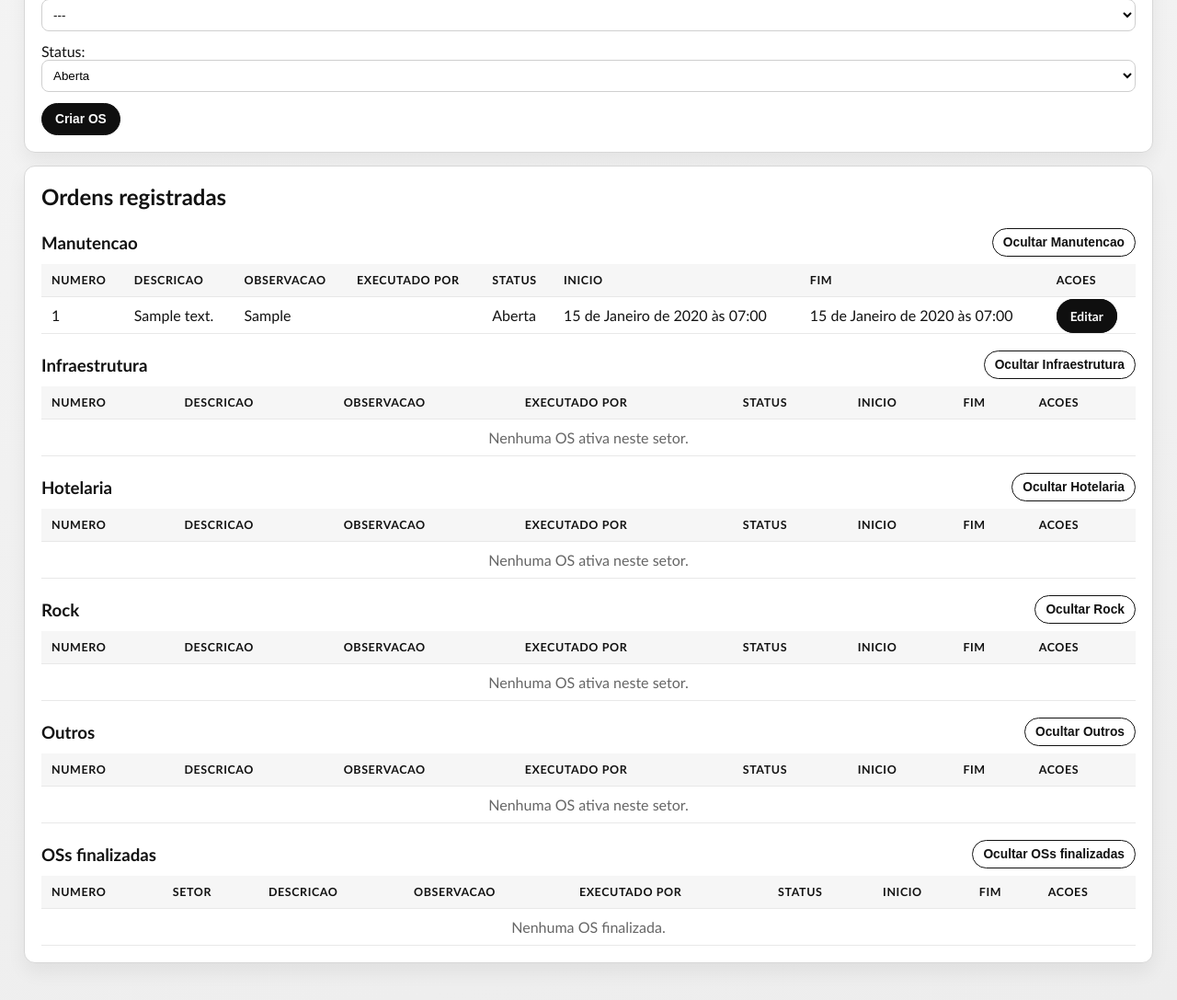
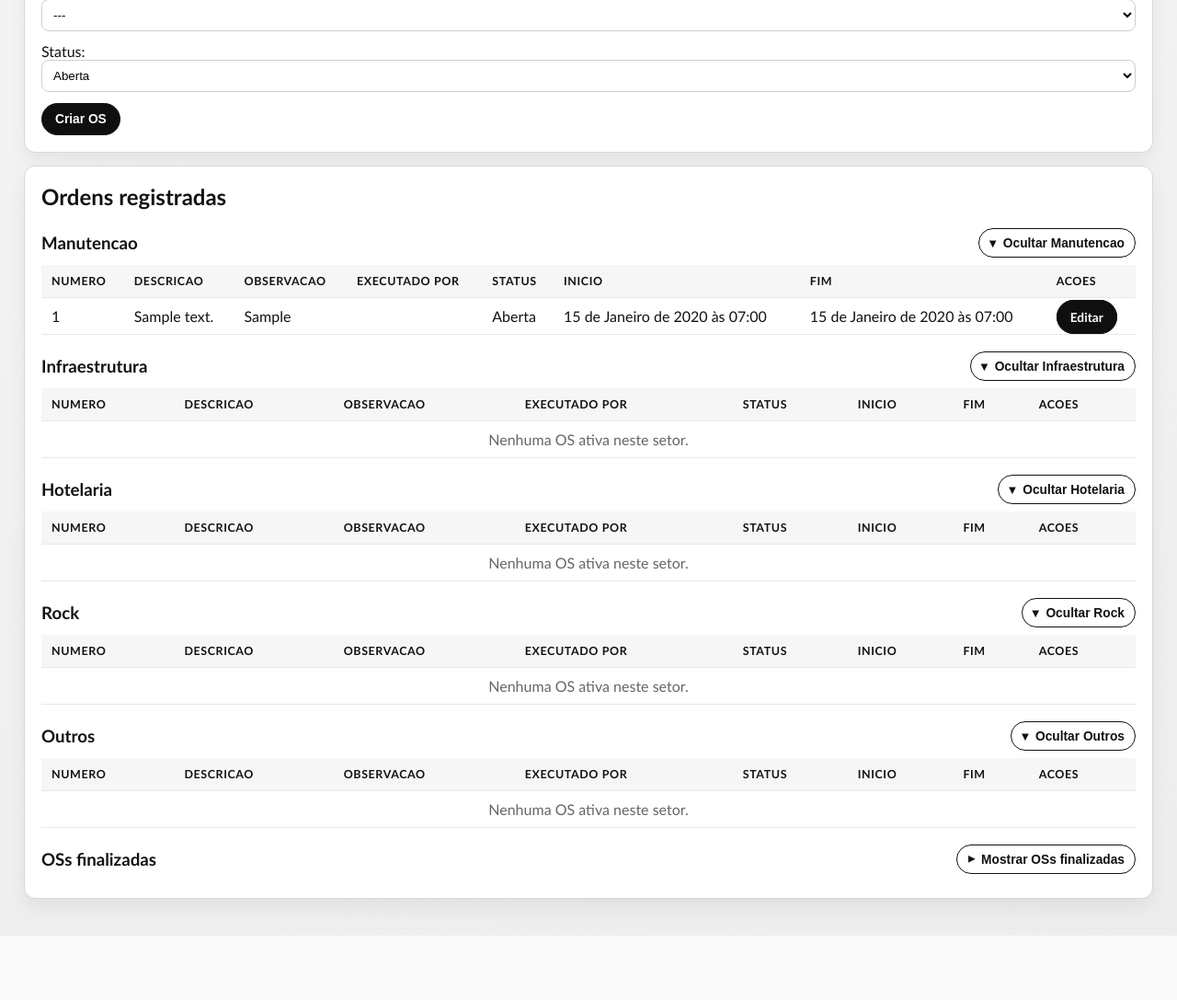
Before and after one commit to flavioeduardo670/rpf, a Django app: page /os/ in a window 1280 px wide. Shown: the part 810-1897 px from the top of the page at 92% size. After the commit the page ends 1827 px from the top, so only its background shows below. Run offline with Django 5.2, Linux system fonts and the light colour scheme; a user stored in the database is signed in; data comes from the database, SQL or seed files in the repository; tables that the repository leaves empty hold one stand-in row (values such as "Sample post"); parts of the project's set-up code (start-up, migrations or seed data) failed here and were passed over.

Commit message:
Melhora usabilidade das tabelas de OS por setor

```diff
--- a/core/templates/core/manutencao.html
+++ b/core/templates/core/manutencao.html
@@ -24,7 +24,9 @@
         .actions a { text-decoration:none; }
         .setor-header { display:flex; justify-content:space-between; align-items:center; gap:12px; margin: 18px 0 8px; }
         .setor-header h3 { margin:0; }
-        .toggle-btn { border:1px solid #111; background:#fff; color:#111; padding:7px 11px; border-radius:999px; cursor:pointer; font-weight:700; }
+        .toggle-btn { display:inline-flex; align-items:center; gap:8px; border:1px solid #111; background:#fff; color:#111; padding:7px 11px; border-radius:999px; cursor:pointer; font-weight:700; }
+        .toggle-btn .arrow { font-size:.85rem; transition:transform .2s ease; }
+        .toggle-btn[aria-expanded="false"] .arrow { transform:rotate(-90deg); }
         .is-hidden { display:none; }
         @media (max-width:920px){ body{padding:14px;} .top{flex-direction:column; align-items:flex-start;} .btn, button{width:100%; text-align:center;} }
     </style>
@@ -57,7 +59,7 @@
         {% for secao in secoes_setor %}
         <div class="setor-header">
             <h3>{{ secao.label }}</h3>
-            <button type="button" class="toggle-btn" data-target="setor-{{ secao.setor }}" data-label-show="Mostrar {{ secao.label }}" data-label-hide="Ocultar {{ secao.label }}">Ocultar {{ secao.label }}</button>
+            <button type="button" class="toggle-btn" data-target="setor-{{ secao.setor }}" data-label-show="Mostrar {{ secao.label }}" data-label-hide="Ocultar {{ secao.label }}" aria-expanded="true"><span class="arrow" aria-hidden="true">▾</span><span class="label">Ocultar {{ secao.label }}</span></button>
         </div>
         <div class="table-wrap" id="setor-{{ secao.setor }}">
             <table>
@@ -97,9 +99,9 @@
 
         <div class="setor-header">
             <h3>OSs finalizadas</h3>
-            <button type="button" class="toggle-btn" data-target="setor-finalizadas" data-label-show="Mostrar OSs finalizadas" data-label-hide="Ocultar OSs finalizadas">Ocultar OSs finalizadas</button>
+            <button type="button" class="toggle-btn" data-target="setor-finalizadas" data-label-show="Mostrar OSs finalizadas" data-label-hide="Ocultar OSs finalizadas" aria-expanded="false"><span class="arrow" aria-hidden="true">▾</span><span class="label">Mostrar OSs finalizadas</span></button>
         </div>
-        <div class="table-wrap" id="setor-finalizadas">
+        <div class="table-wrap is-hidden" id="setor-finalizadas">
             <table>
                 <tr>
                     <th>Numero</th>
@@ -144,7 +146,11 @@
             const target = document.getElementById(targetId);
             if (!target) return;
             const oculto = target.classList.toggle('is-hidden');
-            button.textContent = oculto ? button.dataset.labelShow : button.dataset.labelHide;
+            button.setAttribute('aria-expanded', String(!oculto));
+            const label = button.querySelector('.label');
+            if (label) {
+                label.textContent = oculto ? button.dataset.labelShow : button.dataset.labelHide;
+            }
         });
     });
 </script>
```
Also changed, not shown: core/templates/core/lista_os.html (+11 -5 lines).
